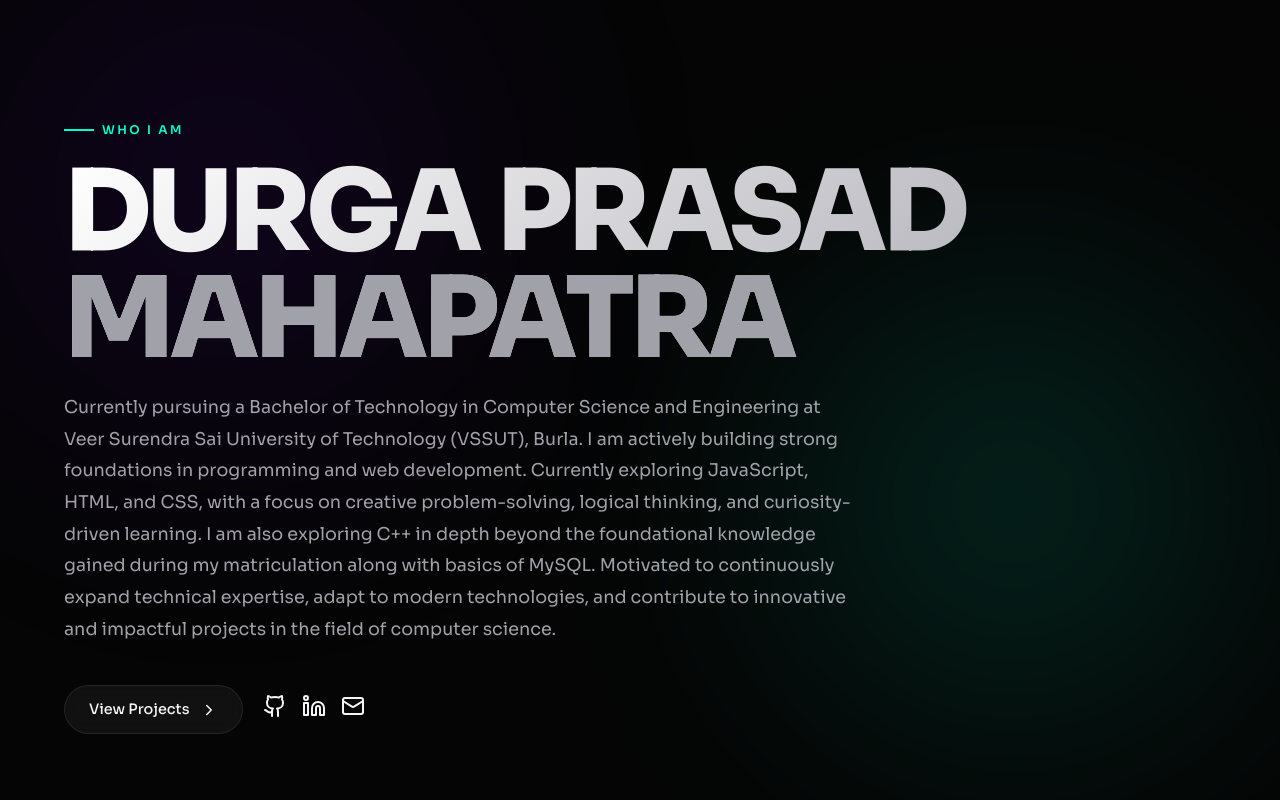
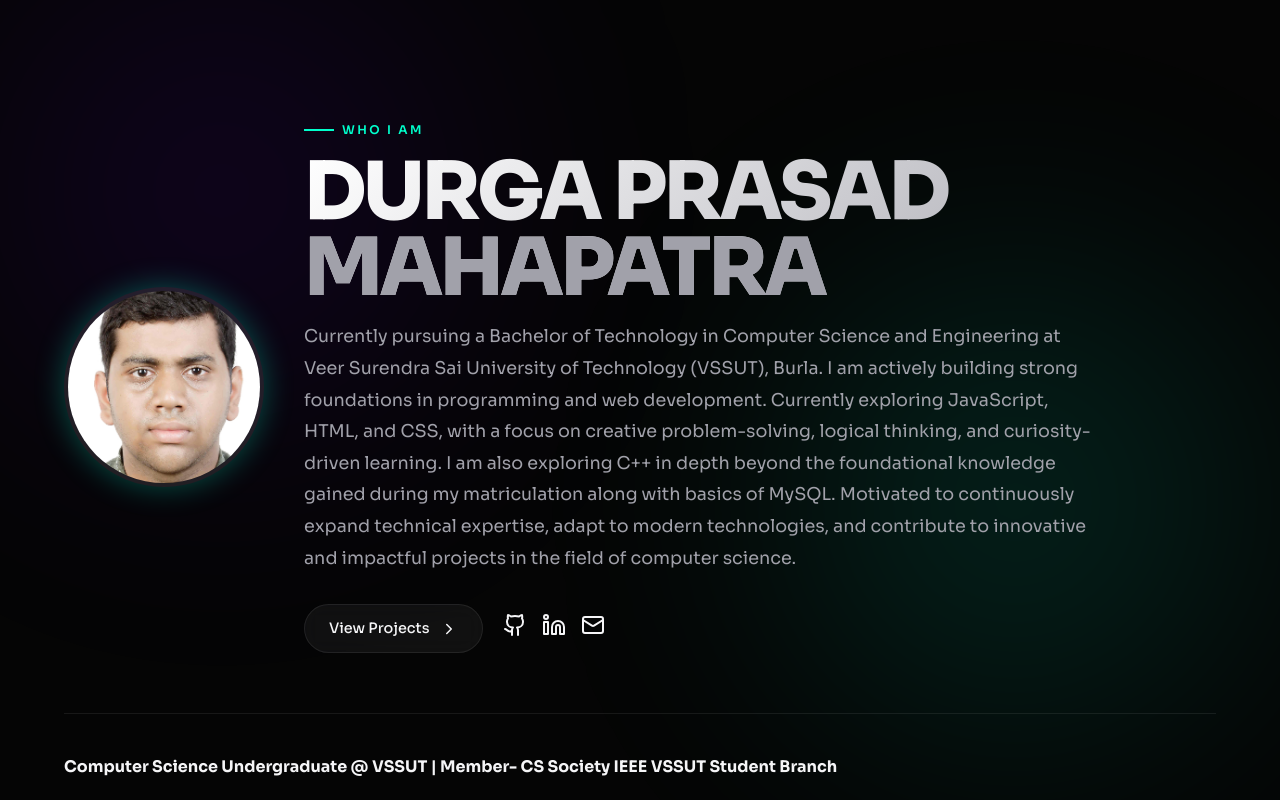
Before and after one commit to DurgaCSE11/RESUME-USING-HTML-CSS-, a React (Vite) app: page / in a window 1280 px wide. Shown: the top 800 px of the page. Built offline with nearby package versions, Linux system fonts and the light colour scheme.

Commit message:
Add profile photo to Hero section

```diff
--- a/src/components/Hero.jsx
+++ b/src/components/Hero.jsx
@@ -5,19 +5,40 @@ import { Github, Linkedin, Mail, ChevronRight, Code, Database, Globe, Terminal,
 const Hero = () => {
   return (
     <section className="hero" style={{ minHeight: '100vh', display: 'flex', flexDirection: 'column', justifyContent: 'center' }}>
+      <div style={{ display: 'flex', flexDirection: 'row', alignItems: 'center', gap: '40px', flexWrap: 'wrap' }}>
+        <motion.div
+          initial={{ opacity: 0, scale: 0.8 }}
+          animate={{ opacity: 1, scale: 1 }}
+          transition={{ duration: 0.8, ease: "easeOut" }}
+          style={{ flexShrink: 0 }}
+        >
+          <div style={{
+            width: '200px',
+            height: '200px',
+            borderRadius: '50%',
+            overflow: 'hidden',
+            border: '4px solid var(--card-border)',
+            boxShadow: '0 0 30px var(--accent-glow)',
+            background: 'var(--card-bg)'
+          }}>
+            <img src="/profile.jpeg" alt="Durga Prasad Mahapatra" style={{ width: '100%', height: '100%', objectFit: 'cover' }} />
+          </div>
+        </motion.div>
+
         <motion.div
           initial={{ opacity: 0, y: 30 }}
           animate={{ opacity: 1, y: 0 }}
-        transition={{ duration: 0.8, ease: "easeOut" }}
+          transition={{ duration: 0.8, ease: "easeOut", delay: 0.2 }}
+          style={{ flex: 1, minWidth: '300px' }}
         >
           <span className="label-text">WHO I AM</span>
 
-        <h1 className="giant-text">
+          <h1 className="giant-text" style={{ fontSize: 'clamp(2.5rem, 8vw, 5rem)', margin: '15px 0' }}>
             DURGA PRASAD <br />
             <span className="dim">MAHAPATRA</span>
           </h1>
 
-        <p style={{ maxWidth: '800px', fontSize: '1.1rem', color: 'var(--text-dim)', marginBottom: '40px', lineHeight: '1.8' }}>
+          <p style={{ maxWidth: '800px', fontSize: '1.1rem', color: 'var(--text-dim)', marginBottom: '30px', lineHeight: '1.8' }}>
             Currently pursuing a Bachelor of Technology in Computer Science and Engineering at Veer Surendra Sai University of Technology (VSSUT), Burla.
             I am actively building strong foundations in programming and web development.
             Currently exploring JavaScript, HTML, and CSS, with a focus on creative problem-solving, logical thinking, and curiosity-driven learning.
@@ -42,12 +63,13 @@ const Hero = () => {
             </div>
           </div>
         </motion.div>
+      </div>
 
       <motion.div
         initial={{ opacity: 0 }}
         animate={{ opacity: 1 }}
-        transition={{ delay: 0.6, duration: 1 }}
-        style={{ marginTop: '80px', borderTop: '1px solid var(--card-border)', paddingTop: '40px', display: 'flex', gap: '30px', flexDirection: 'column' }}
+        transition={{ delay: 0.8, duration: 1 }}
+        style={{ marginTop: '60px', borderTop: '1px solid var(--card-border)', paddingTop: '40px', display: 'flex', gap: '30px', flexDirection: 'column' }}
       >
         <p style={{ color: 'var(--text-main)', fontSize: '1rem', fontWeight: 'bold' }}>
           Computer Science Undergraduate @ VSSUT | Member- CS Society IEEE VSSUT Student Branch
```
Also changed, not shown: public/profile.jpeg (renamed from profile.jpeg). Lines whose indentation alone changed are shown as unchanged.
